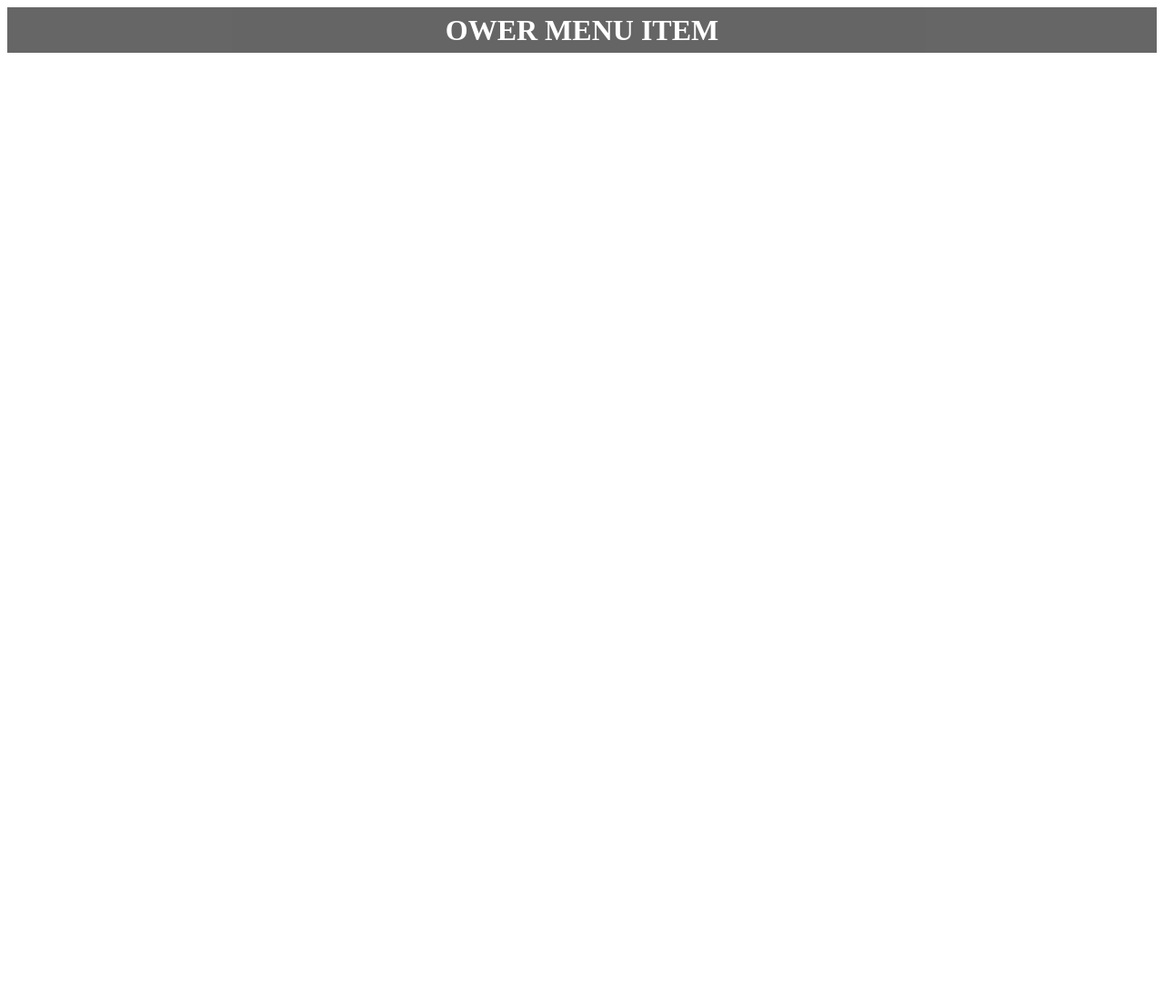
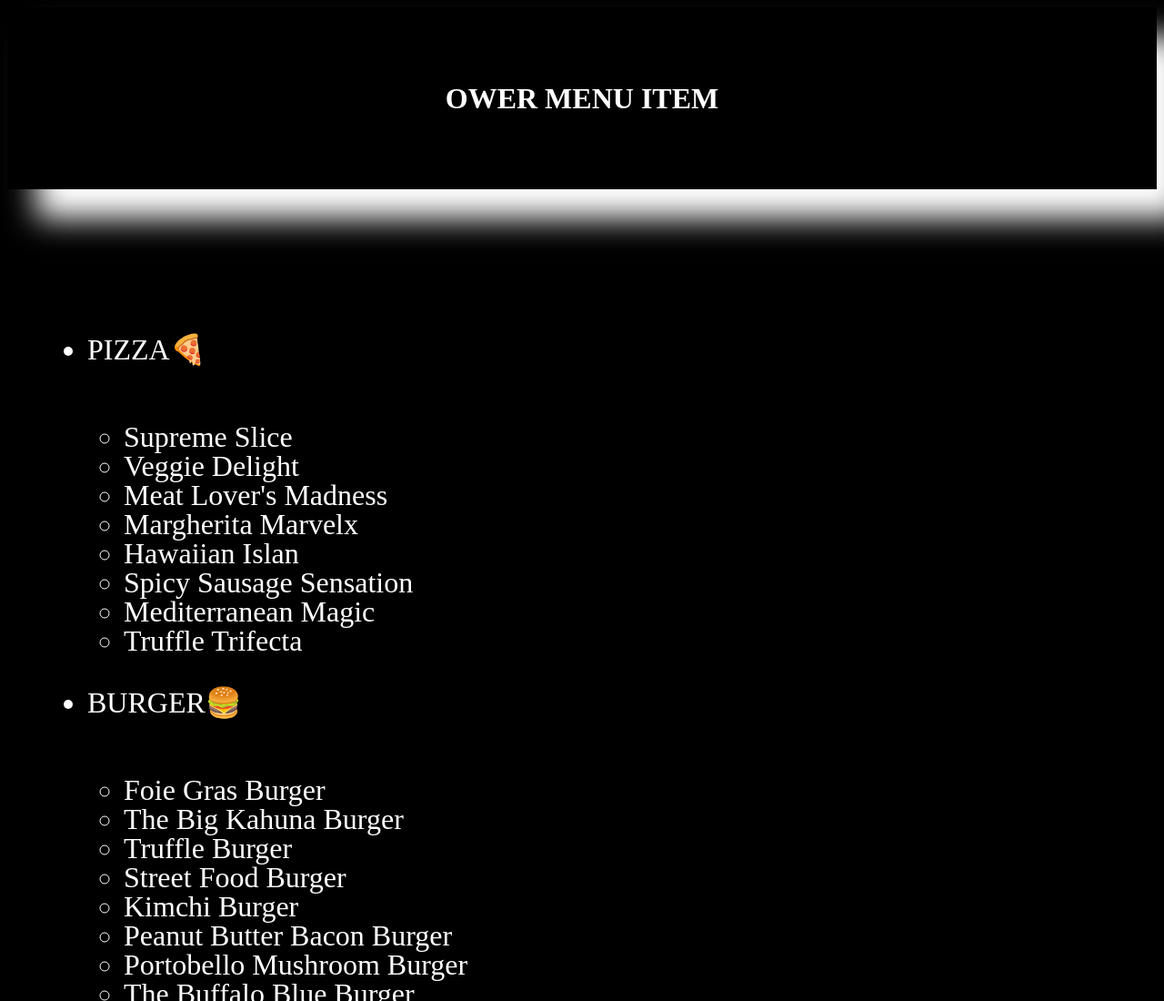
Before and after one commit to sumitmandaviya/food-Lovel, a plain HTML site: page owermenu.html in a window 1280 px wide. Shown: the top 1100 px of the page at 91% size. Before the commit the page ends 800 px from the top, so only its background shows below. Drawn offline with Linux system fonts and the light colour scheme.

Commit message:
Update owermenu.html

```diff
--- a/owermenu.html
+++ b/owermenu.html
@@ -14,9 +14,28 @@
         font-size: 2rem;
         background-color: black;
         color: white;
-        opacity: 0.6;
+        font-size: 2rem;
+        height: 200PX;
+        box-shadow: 2rem 2rem 2rem ;
+     }
+     .list{
+        margin-top: 10rem;
+        margin-left: 3rem;
+     }
+     .list li{
+        font-size: 2rem;
+        line-height: 2rem;
      }
 
+     .list li{
+
+     }
+
+     body{
+        background-color: black;
+        color: white;
+
+     }
     </style>
 </head>
 <body>
@@ -25,7 +44,56 @@
     </div>
 
     <div class="list">
+       <ul>
+        <li class="a">PIZZA🍕
 
+            <ul type=""><br><br>
+<li>Supreme Slice</li>
+<li>Veggie Delight</li>
+<li>Meat Lover's Madness</li>
+<li>Margherita Marvelx</li>
+<li>Hawaiian Islan<li</li>
+<li>Spicy Sausage Sensation</li>
+<li>Mediterranean Magic</li>
+<li>Truffle Trifecta</li>
+            </ul>
+        </li><br><br>
+
+    <li class="a">BURGER🍔
+        <ul><br><br>
+            <li>Foie Gras Burger</li> <li>The Big Kahuna Burger</li> <li>Truffle Burger</li> <li>Street Food Burger</li> <li>Kimchi Burger</li> <li>Peanut Butter Bacon Burger</li> <li>Portobello Mushroom Burger</li> <li>The Buffalo Blue Burger</li> <li>Black Bean Quinoa Burger</li> <li>Breakfast Burger</li>
+        </ul>
+    </li><br><br>
+
+    <li class="a">COLDRING 🍷
+        <ul><br><br>
+            <li>Coldwave</li> <li>Coldkiller</li> <li>Coldstorm</li> <li>Coldblade</li> <li>Coldfury</li> <li>Coldstrike</li> <li>Coldheart</li> <li>Coldbite</li> <li>Coldflame</li> <li>Coldshadow</li>
+        </ul>
+    </li><br><br>
+
+    <li class="a">ICE CREAM🍧
+        <ul><br><br>
+            <li>Chocolate Chip Cookie Dough</li> <li>Strawberry Cheesecake</li> <li>Mint Chocolate Chip</li> <li>Rocky Road</li> <li>Cookies and Cream</li> <li>Vanilla Bean</li> <li>Butter Pecan</li> <li>Salted Caramel</li> <li>Peanut Butter Cup</li> <li>Black Raspberry</li>
+        </ul>
+    </li><br><br><br><br><br><br>
+
+
+   <li class="a">DABELI</li><br>
+   <li class="a">VADAPAV</li><br>
+   <li class="a">PANIPURI</li><br>
+   <li class="a">CHINESE BHEL</li><br>
+   <li class="a">PAVBHAJI</li><br>
+   <li class="a">MANCHURIAN</li><br>
+   <li class="a">COFFEE</li><br>
+
+
+
+
+
+
+
+
+       </ul>
     </div>
 </body>
 </html>
```
